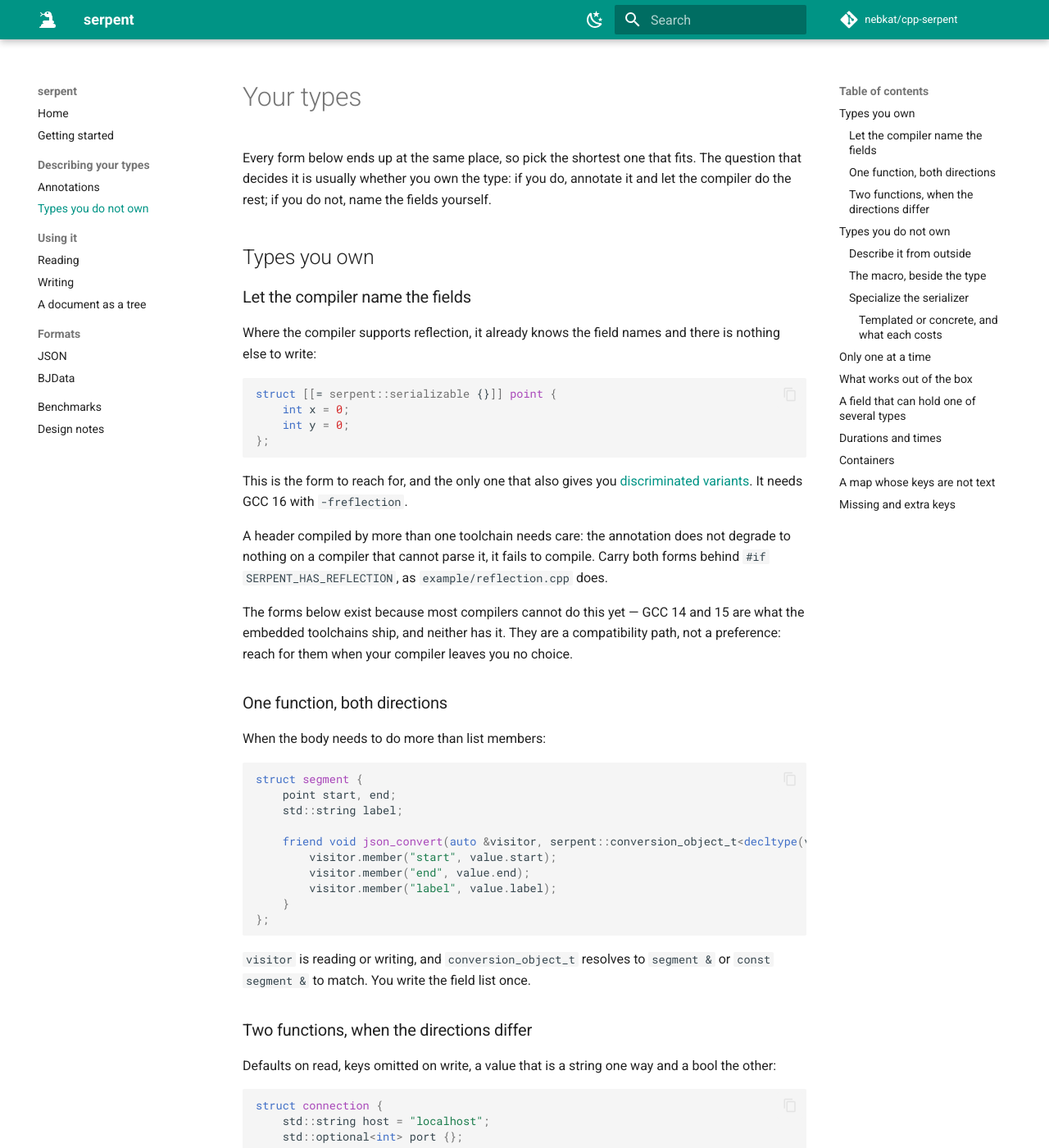
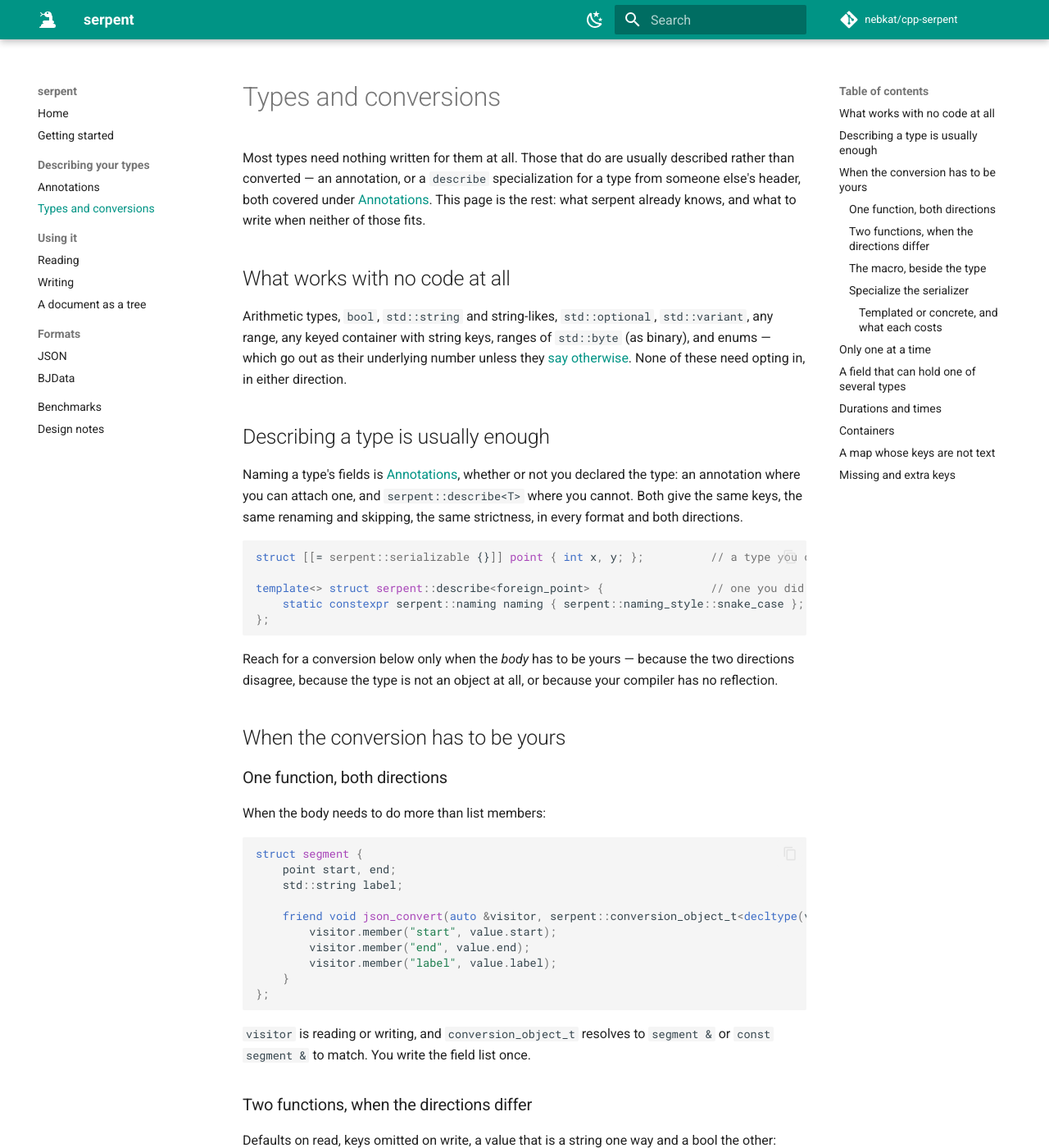
Before and after one commit to nebkat/cpp-serpent, an MkDocs documentation site: the page built from docs/types.md, in a window 1280 px wide and 1400 px high. Shown: the whole window at 82% size. Built offline with MkDocs 1.6.1 and Material for MkDocs 9.7.7, drawn with Linux system fonts in a browser that asks for light colours; comment, search, counter and statistics services are not loaded; some of the changed text lies outside the part shown.

Commit message:
docs: Split the two type pages on what they actually decide
The pages were divided by whether you own the type, which describe<T> deliberately stopped
being a distinction: a foreign type now takes the same vocabulary through a trait. So the
division no longer separated two mechanisms, and each page re-explained the other's - the
serializable annotation, the describe specialization with its example and output, the
toolchain guard, and the exclusivity rule all appeared twice, in two wordings that could
drift apart.

They divide on declarative against hand-written now, which is the question a reader is
actually asking. Annotations keeps everything a type can say about itself, whoever declared
it. The other page opens with what needs no code, points at Annotations for the common case,
and is otherwise the conversions you write yourself - which is what it is for, so it says so
in its title.

````diff
--- a/docs/types.md
+++ b/docs/types.md
@@ -1,34 +1,36 @@
-# Your types
+# Types and conversions
 
-Every form below ends up at the same place, so pick the shortest one that fits. The question
-that decides it is usually whether you own the type: if you do, annotate it and let the
-compiler do the rest; if you do not, name the fields yourself.
+Most types need nothing written for them at all. Those that do are usually described rather
+than converted — an annotation, or a `describe` specialization for a type from someone else's
+header, both covered under [Annotations](reflection.md). This page is the rest: what serpent
+already knows, and what to write when neither of those fits.
 
-## Types you own
+## What works with no code at all
 
-### Let the compiler name the fields
+Arithmetic types, `bool`, `std::string` and string-likes, `std::optional`, `std::variant`, any
+range, any keyed container with string keys, ranges of `std::byte` (as binary), and enums — which go out
+as their underlying number unless they
+[say otherwise](reflection.md#enumerations). None of these need opting in, in either direction.
 
-Where the compiler supports reflection, it already knows the field names and there is nothing
-else to write:
+## Describing a type is usually enough
+
+Naming a type's fields is [Annotations](reflection.md), whether or not you declared the type:
+an annotation where you can attach one, and `serpent::describe<T>` where you cannot. Both give
+the same keys, the same renaming and skipping, the same strictness, in every format and both
+directions.
 
 ```cpp
-struct [[= serpent::serializable {}]] point {
-    int x = 0;
-    int y = 0;
+struct [[= serpent::serializable {}]] point { int x, y; };          // a type you declared
+
+template<> struct serpent::describe<foreign_point> {                // one you did not
+    static constexpr serpent::naming naming { serpent::naming_style::snake_case };
 };
 ```
 
-This is the form to reach for, and the only one that also gives you
-[discriminated variants](reflection.md#naming-a-type-on-the-wire). It needs GCC 16 with
-`-freflection`.
+Reach for a conversion below only when the *body* has to be yours — because the two directions
+disagree, because the type is not an object at all, or because your compiler has no reflection.
 
-A header compiled by more than one toolchain needs care: the annotation does not degrade to
-nothing on a compiler that cannot parse it, it fails to compile. Carry both forms behind
-`#if SERPENT_HAS_REFLECTION`, as `example/reflection.cpp` does.
-
-The forms below exist because most compilers cannot do this yet — GCC 14 and 15 are what
-the embedded toolchains ship, and neither has it. They are a compatibility path, not a
-preference: reach for them when your compiler leaves you no choice.
+## When the conversion has to be yours
 
 ### One function, both directions
 
@@ -84,36 +86,10 @@ struct connection {
     `std::vector<std::uint16_t>` into a typed array and copy it whole; JSON writes numbers.
     Neither your type nor its author needs to know.
 
-## Types you do not own
-
-You cannot annotate a type from someone else's header, and you cannot add a hidden friend to
-it. Three ways in, shortest first.
-
-### Describe it from outside
-
-`serpent::describe<T>` is the annotation block's counterpart for a type you did not declare.
-Specializing it is the opt-in, and it may carry the naming rule the annotation would have:
-
-```cpp
-template<>
-struct serpent::describe<foreign_reading> {
-    static constexpr serpent::naming naming { serpent::naming_style::snake_case };
-};
-```
-
-```json
-{"sensor_id":4,"degrees_celsius":21.5}
-```
-
-Every field is included, so this fits a type whose fields you want as they are. When one needs
-renaming or keeping off the wire, the same description carries a `members` table that takes the
-per-member annotations — see [a type you cannot
-annotate](reflection.md#members-that-need-to-say-more). Reach for a form below only when the
-conversion itself has to be yours.
-
 ### The macro, beside the type
 
-Name the members yourself, in the type's own namespace:
+Names the members from outside the type, in its own namespace, for a type you cannot annotate
+on a toolchain that cannot reflect — where `describe` is unavailable for the same reason:
 
 ```cpp
 SERPENT_DEFINE_TYPE_NON_INTRUSIVE(point, x, y)
@@ -186,13 +162,6 @@ The one exception is a `serializer<T>` specialization. It replaces the dispatch
 rather than competing inside it, so it may coexist with an annotation and it wins — which is
 what specializing it is for, and the only way to override a type whose definition you cannot
 touch.
-
-## What works out of the box
-
-Arithmetic types, `bool`, `std::string` and string-likes, `std::optional`, `std::variant`, any
-range, any keyed container with string keys, ranges of `std::byte` (as binary), and enums — which go out
-as their underlying number unless they
-[say otherwise](reflection.md#enumerations). None of these need opting in, in either direction.
 
 ## A field that can hold one of several types
 
--- a/mkdocs.yml
+++ b/mkdocs.yml
@@ -53,7 +53,7 @@ nav:
   - Getting started: getting-started.md
   - Describing your types:
       - Annotations: reflection.md
-      - Types you do not own: types.md
+      - Types and conversions: types.md
   - Using it:
       - Reading: reading.md
       - Writing: writing.md
````
Also changed, not shown: docs/getting-started.md (+1 -1 lines), docs/index.md (+2 -2 lines), docs/reflection.md (+2 -5 lines).
